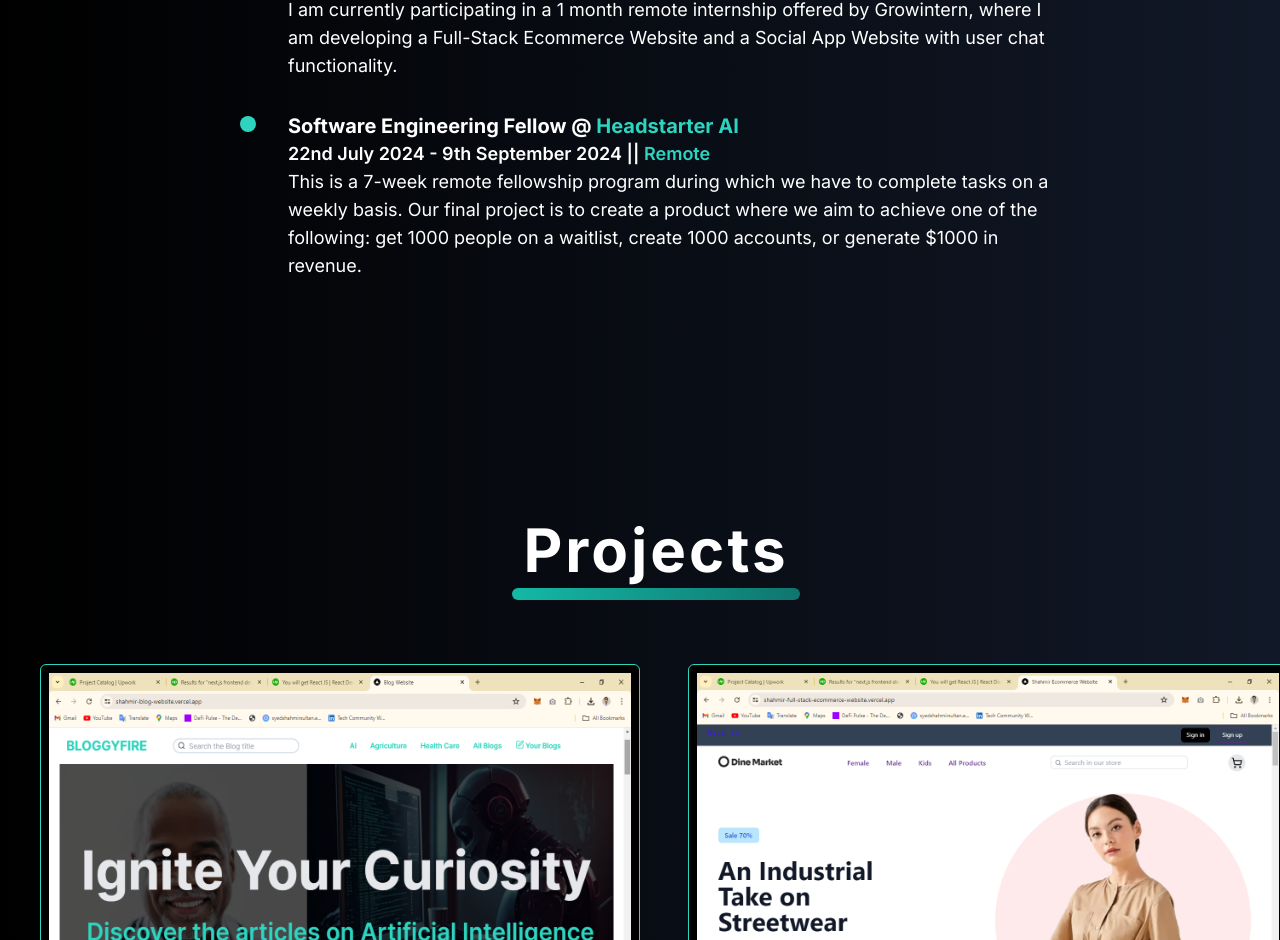
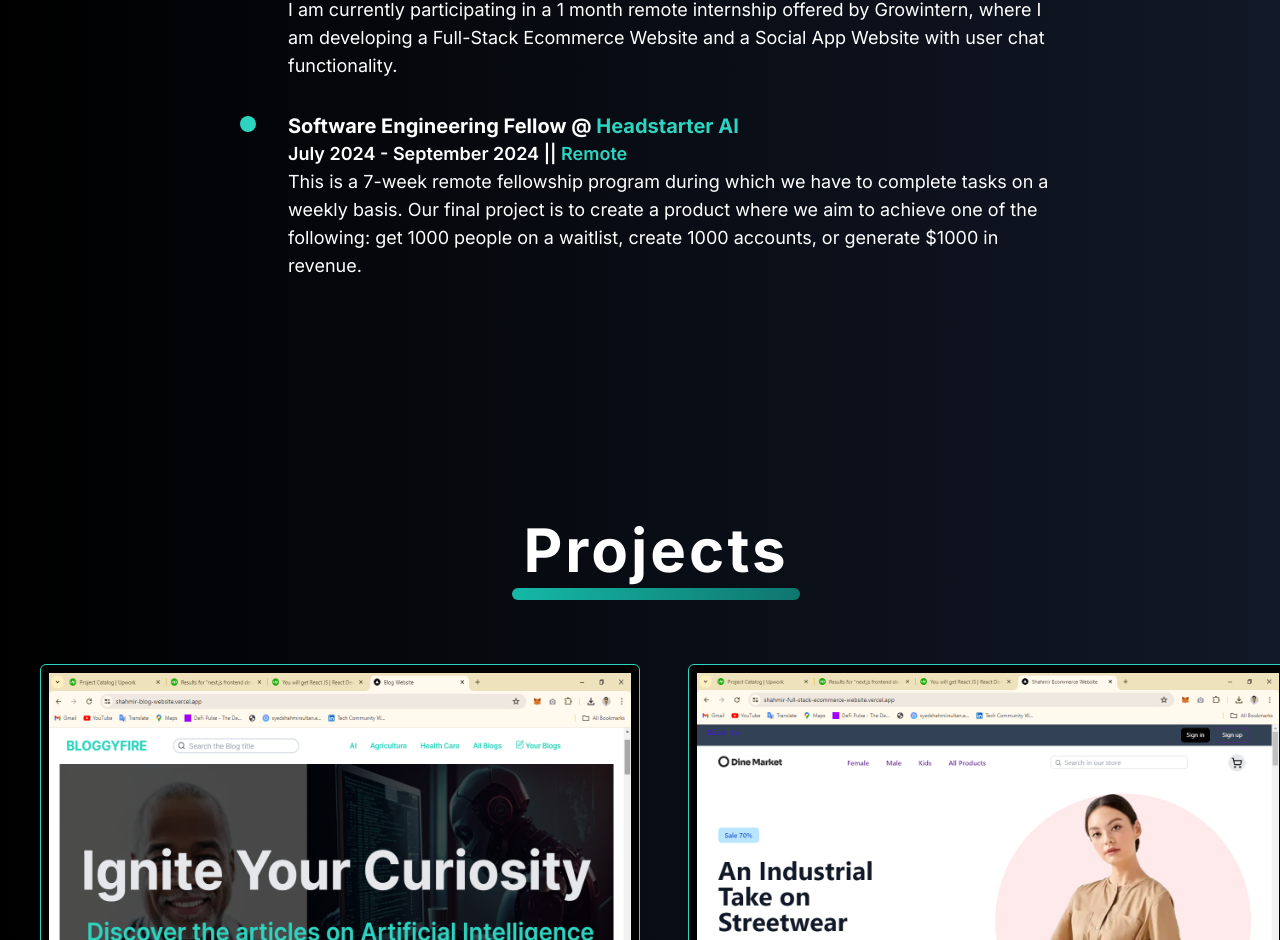
Before and after one commit to syedshahmirsultan/Headstarter-Project1, a Next.js app: page / in a window 1280 px wide. Shown: the part 2470-3410 px from the top of the page. Built offline with nearby package versions, Linux system fonts and the light colour scheme.

Commit message:
Update Experience.tsx

```diff
--- a/app/Components/Experience.tsx
+++ b/app/Components/Experience.tsx
@@ -80,7 +80,7 @@
                     <Details
                         position={'Software Engineering Fellow'}
                         company={'Headstarter AI'}
-                        time={'22nd July 2024 - 9th September 2024'}
+                        time={'July 2024 - September 2024'}
                         description={'This is a 7-week remote fellowship program during which we have to complete tasks on a weekly basis. Our final project is to create a product where we aim to achieve one of the following: get 1000 people on a waitlist, create 1000 accounts, or generate $1000 in revenue.'}
                     />
                 </motion.ul>
```
